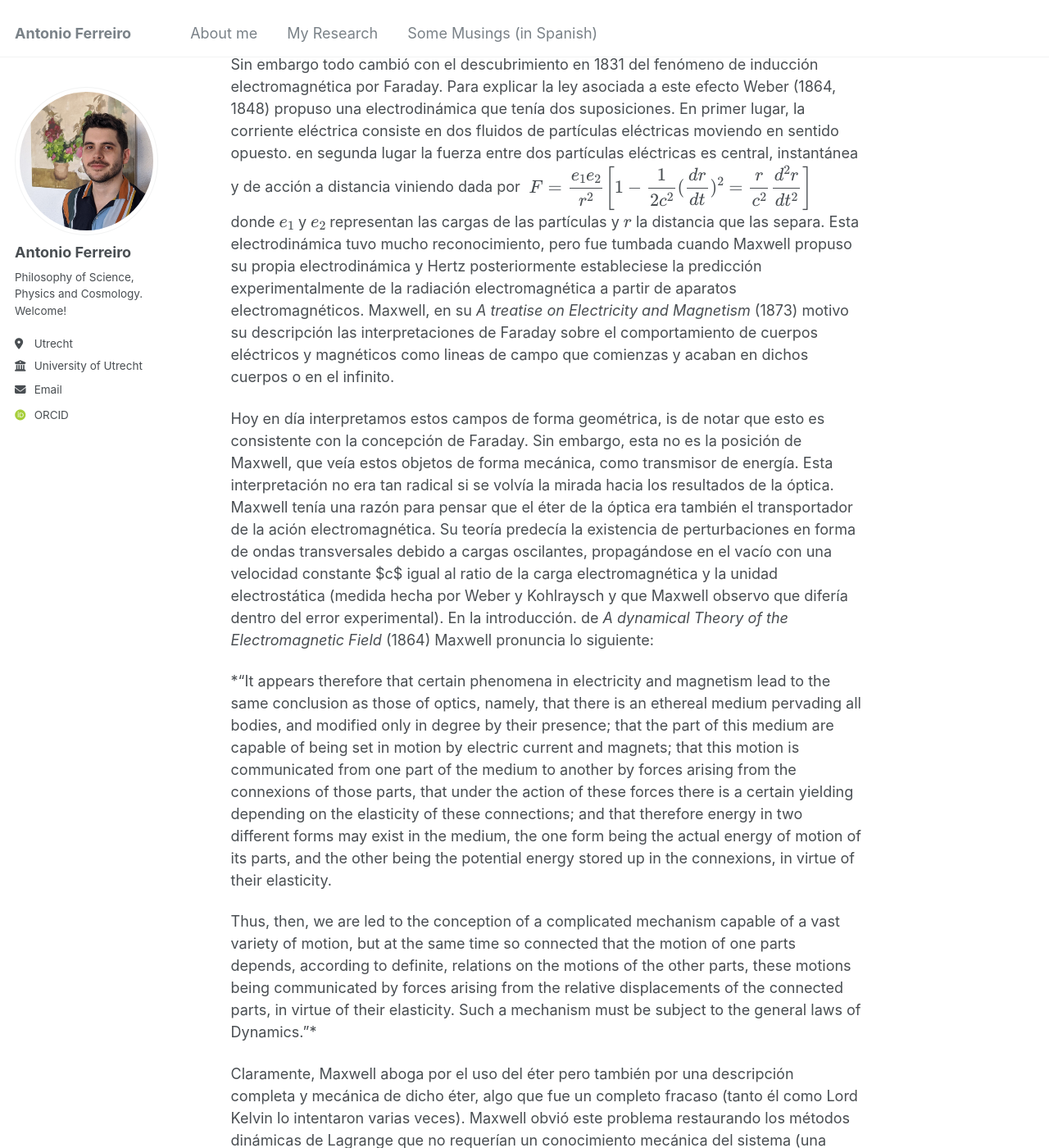
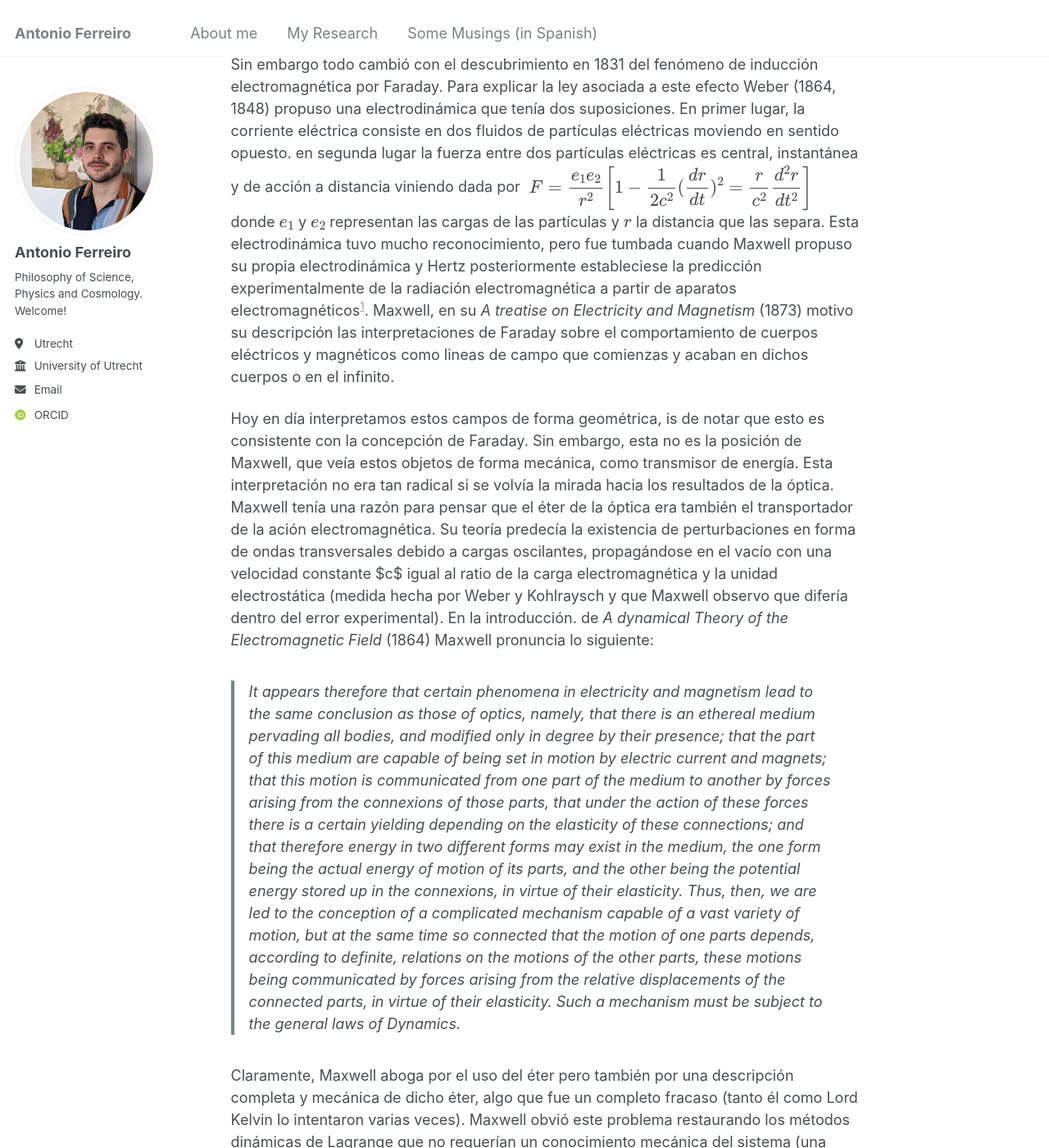
Before and after one commit to Anfedea/anfedea.github.io, a Jekyll site: the page built from _posts/2012-08-14-blog-post-1.md, in a window 1280 px wide and 1400 px high, scrolled down 3300 px. Shown: the whole window at 82% size. Built offline with Jekyll 4.4.1, drawn with Linux system fonts in a browser that asks for light colours; some web fonts are replaced; some of the changed lines change nothing that is shown; some of the changed text lies outside the part shown.

Commit message:
Update 2012-08-14-blog-post-1.md

```diff
--- a/_posts/2012-08-14-blog-post-1.md
+++ b/_posts/2012-08-14-blog-post-1.md
@@ -62,14 +62,15 @@
 \displaylines{
 F=\frac{e_1e_2}{r^2}\left[1-\frac{1}{2c^2}(\frac{dr}{dt})^2=\frac{r}{c^2}\frac{d^2r}{dt^2}\right]}
 $$
-donde $$e_1$$ y $$e_2$$ representan las cargas de las partículas y $$r$$ la distancia que las separa.  Esta electrodinámica tuvo mucho reconocimiento, pero fue tumbada cuando Maxwell propuso su propia electrodinámica y Hertz posteriormente estableciese la predicción experimentalmente  de la radiación electromagnética a partir de aparatos electromagnéticos. Maxwell, en su *A treatise on Electricity and Magnetism* (1873)  motivo su descripción las interpretaciones de Faraday sobre el comportamiento de cuerpos eléctricos y magnéticos como lineas de campo que comienzas y acaban en dichos cuerpos o en el infinito.
+donde $$e_1$$ y $$e_2$$ representan las cargas de las partículas y $$r$$ la distancia que las separa.  Esta electrodinámica tuvo mucho reconocimiento, pero fue tumbada cuando Maxwell propuso su propia electrodinámica y Hertz posteriormente estableciese la predicción experimentalmente  de la radiación electromagnética a partir de aparatos electromagnéticos[^1]. Maxwell, en su *A treatise on Electricity and Magnetism* (1873)  motivo su descripción las interpretaciones de Faraday sobre el comportamiento de cuerpos eléctricos y magnéticos como lineas de campo que comienzas y acaban en dichos cuerpos o en el infinito.
+
+[^1]:Entre medias, hubo variaciones de esta electrodinámica por Bernhard Riemann en 1861 modificando dicha fuerza que daba como resultado velocidad finita para la propagación eléctrica usando potenciales retardados y la ayuda de Helmholtz (véase Sanchez Ron)
 
 Hoy en día interpretamos estos campos de forma geométrica, is de notar que esto es consistente con la concepción de Faraday. Sin embargo, esta no es la posición de Maxwell, que veía estos objetos de forma mecánica, como transmisor de energía. Esta interpretación no era tan radical si se volvía la mirada hacia los resultados de la óptica. Maxwell tenía una razón para pensar que el éter de la óptica era también el transportador de la ación electromagnética. Su teoría predecía la existencia de perturbaciones en forma de ondas transversales debido a cargas oscilantes, propagándose en el vacío con una velocidad constante $c$ igual al ratio de la carga electromagnética y la unidad electrostática (medida hecha por Weber y Kohlraysch y que Maxwell observo que difería dentro del error experimental). En la introducción. de *A dynamical Theory of the Electromagnetic Field* (1864) Maxwell pronuncia lo siguiente:
 
 
-   *"It appears therefore that certain phenomena in electricity and magnetism lead to the same conclusion as those of optics, namely, that there is an ethereal medium pervading all bodies, and modified only in degree by their presence; that the part of this medium are capable of being set in motion by electric current and magnets; that this motion is communicated from one part of the medium to another by forces arising from the connexions of those parts, that under the action of these forces there is a certain yielding depending on the elasticity of these connections; and that therefore energy in two different forms may exist in the medium, the one form being the actual energy of motion of its parts, and the other being the potential energy stored up in the connexions, in virtue of their elasticity.
-
-   Thus, then, we are led to the conception of a complicated mechanism capable of a vast variety of motion, but at the same time so connected that the motion of one parts depends, according to definite, relations on the motions of the other parts, these motions being communicated by forces arising from the relative displacements of the connected parts, in virtue of their elasticity. Such a mechanism must be subject to the general laws of Dynamics."*
+>It appears therefore that certain phenomena in electricity and magnetism lead to the same conclusion as those of optics, namely, that there is an ethereal medium pervading all bodies, and modified only in degree by their presence; that the part of this medium are capable of being set in motion by electric current and magnets; that this motion is communicated from one part of the medium to another by forces arising from the connexions of those parts, that under the action of these forces there is a certain yielding depending on the elasticity of these connections; and that therefore energy in two different forms may exist in the medium, the one form being the actual energy of motion of its parts, and the other being the potential energy stored up in the connexions, in virtue of their elasticity.
+   Thus, then, we are led to the conception of a complicated mechanism capable of a vast variety of motion, but at the same time so connected that the motion of one parts depends, according to definite, relations on the motions of the other parts, these motions being communicated by forces arising from the relative displacements of the connected parts, in virtue of their elasticity. Such a mechanism must be subject to the general laws of Dynamics.
 
 Claramente, Maxwell aboga por el uso del éter pero también por una descripción completa y mecánica de dicho éter, algo que fue un completo fracaso (tanto él como Lord Kelvin lo intentaron varias veces). Maxwell obvió este problema restaurando los métodos dinámicas de Lagrange que no requerían un conocimiento mecánica del sistema (una versión de teoría efectiva?). En general, se puede decir que Maxwell nunca propuso una teoría satisfactoria para la electrodinámica de los cuerpos en movimiento. De la lectura de sus textos se asume también que Maxwell nunca consideró en detalle qué ocurría en el caso de querer solucionar sus ecuaciones bajo sistemas de referencias distintos a los del éter. Desde su punto de vista los experimentos electromagnéticos dependían únicamente de i) sistemas de materia ponderable (conductores, imanes y dieléctricos) y ii) del éter. Si bien, hay escritos en los que defiende la invariance de las ecuaciones relacionadas con conductores bajo sistemas de reference, es claro que en el caso del éter las ecuaciones no se pueden mantener invariante. Sin embargo, esta diferencia podría ser despreciable experimentalmente. Posteriormente, hubo varias re-interpretaciones de la teoría de Maxwell, por parte sobre todo de Hertz y Larmour para atacar estos problemas, pero no fue hasta Lorentz (siguiente sección) que resultó en una respuesta correcta.
 
@@ -83,10 +84,10 @@
 El experimento de Michelson en 1881 en Potsdam y posteriormente en Cleveland junto con Edward Morley (1838-1923) en 1887 fueron los intentos más importantes de detectar las predicciones de segundo orden del movimiento de la Tierra a través del éter en reposo, midiendo la velocidad de la luz viajando en dirección al viento (en dirección al movimiento terrestre $c+v$) y contra-viento (en $c-v$). Para entender el experimento, veamos primeramente una serie de datos. Como ya hemos dicho anteriormente, la Tierra no puede ser un sistema de reference privilegiado con respecto al cual las ecuaciones de Maxwell son válidas, puesto que es sujeto a la acción gravitatoria del Sol, y con respecto a este tiene una velocidad del orden de $3 \times 10^6\text{cm sec}^{-1}$. Por lo tanto, cambia sobre  $6 \times 10^6\text{cm sec}^{-1}$ en el curso de medio año relativo al sistema de referencia que aproxima a un sistema inercial. Por lo tanto, aunque fuese el sistema privilegiado en un instante no lo sería seis meses después. la velocidad de la luz es $3 \times 10^{10}\text{cm sec}^{-1}$. Se puede comparar la velocidad de la luz en dos direcciones ortogonales con una precision relativa mejor que $10^{-4}$. y por lo tanto si se hace durante unos seis meses se podría observar el efecto del movimiento de la Tierra.
 
 Michelson y Morley utilizaron un interferómetro diseñado por Michelson. Este dispositivo divide un rayo de luz en dos partes que viajan en direcciones perpendiculares y luego se recombinan. Sus Componentes principales son:
-\begin{itemize}
-\item Un rayo de luz (desde L) se divide en dos mediante un espejo semi-reflectante P.
-\item Cada rayo ($$l_1$$ y $$l_2$$  recorre un trayecto diferente: uno paralelo al supuesto movimiento de la Tierra a través del éter y otro perpendicular a este movimiento.
-\item Los dos rayos se reflejan (en $$S_1$$ y $$S_2$$ respectivamente) y se recombinan para formar un patrón de interferencia.
+
+ * Un rayo de luz (desde L) se divide en dos mediante un espejo semi-reflectante P.
+ * Cada rayo ($$l_1$$ y $$l_2$$  recorre un trayecto diferente: uno paralelo al supuesto movimiento de la Tierra a través del éter y otro perpendicular a este movimiento.
+ * Los dos rayos se reflejan (en $$S_1$$ y $$S_2$$ respectivamente) y se recombinan para formar un patrón de interferencia.
 \end{itemize}
 
 
```
